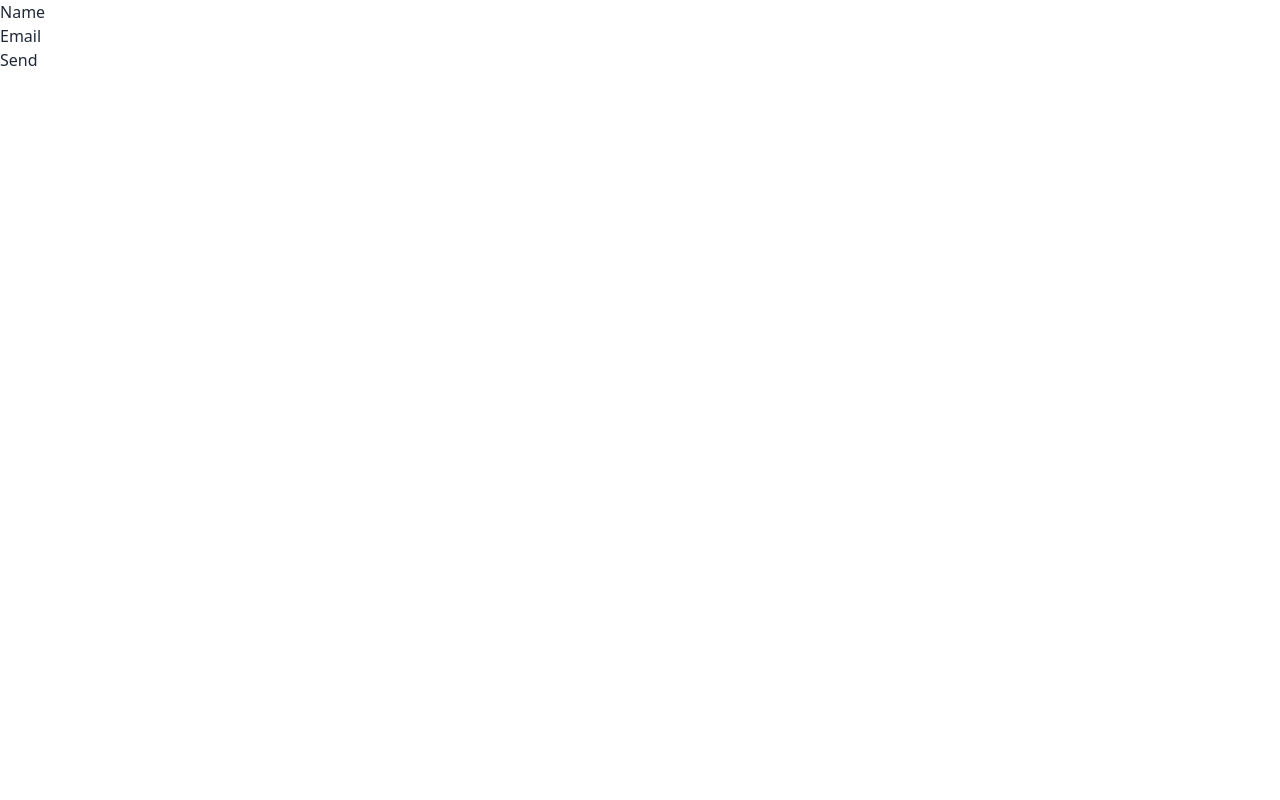
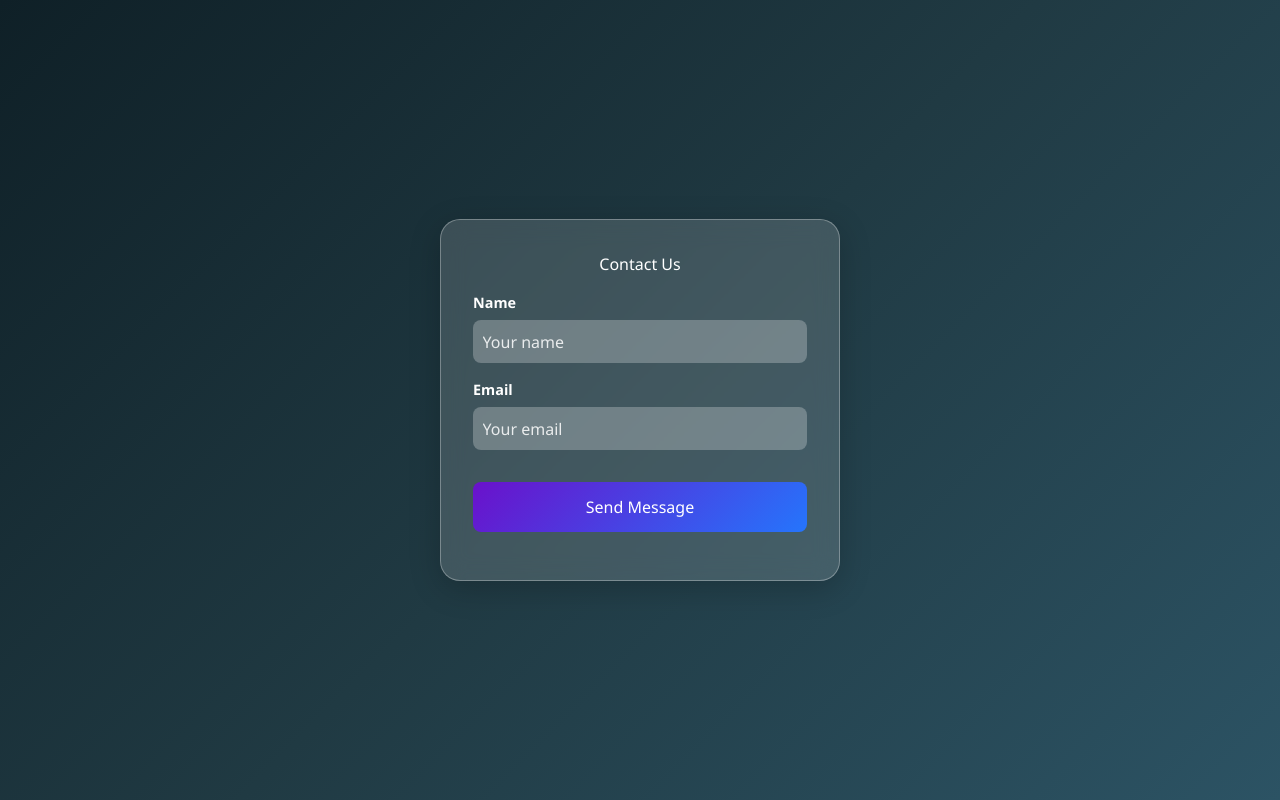
Before and after one commit to topatopa12/MyPortfolio, an Astro site: page /contact in a window 1280 px wide. Built offline with nearby package versions, Linux system fonts and the light colour scheme; Astro itself is replaced by a stand-in of ours.

Commit message:
glass form

```diff
--- a/src/pages/contact.astro
+++ b/src/pages/contact.astro
@@ -1,13 +1,98 @@
-<form name="contact" method="POST" data-netlify="true">
+<style>
+  body {
+    margin: 0;
+    min-height: 100vh;
+    display: flex;
+    align-items: center;
+    justify-content: center;
+    background: linear-gradient(135deg, #0f2027, #203a43, #2c5364);
+    font-family: 'Segoe UI', sans-serif;
+  }
+
+  .glass-form {
+    max-width: 400px;
+    width: 100%;
+    padding: 2rem;
+    background: rgba(255, 255, 255, 0.15);
+    border-radius: 20px;
+    backdrop-filter: blur(12px);
+    -webkit-backdrop-filter: blur(12px);
+    border: 1px solid rgba(255, 255, 255, 0.3);
+    box-shadow: 0 8px 32px rgba(0, 0, 0, 0.2);
+    color: white;
+  }
+
+  .glass-form h2 {
+    text-align: center;
+    margin-bottom: 1rem;
+  }
+
+  .glass-form p {
+    margin: 1rem 0;
+  }
+
+  .glass-form label {
+    display: block;
+    margin-bottom: 0.4rem;
+    font-weight: bold;
+    font-size: 0.9rem;
+  }
+
+  .glass-form input {
+    width: 100%;
+    padding: 0.6rem;
+    border-radius: 8px;
+    border: none;
+    outline: none;
+    background: rgba(255, 255, 255, 0.25);
+    color: #fff;
+    font-size: 1rem;
+  }
+
+  .glass-form input::placeholder {
+    color: rgba(255, 255, 255, 0.85);
+  }
+
+  .glass-form button {
+    width: 100%;
+    padding: 0.8rem;
+    margin-top: 1rem;
+    background: linear-gradient(135deg, #6a11cb, #2575fc);
+    color: white;
+    font-size: 1rem;
+    border: none;
+    border-radius: 8px;
+    cursor: pointer;
+    transition: transform 0.2s ease, background 0.3s ease;
+  }
+
+  .glass-form button:hover {
+    transform: scale(1.05);
+    background: linear-gradient(135deg, #2575fc, #6a11cb);
+  }
+</style>
+
+<form
+  name="contact"
+  method="POST"
+  data-netlify="true"
+  class="glass-form"
+>
   <input type="hidden" name="form-name" value="contact" />
 
+  <h2>Contact Us</h2>
+
   <p>
-    <label>Name <input type="text" name="name" /></label>
+    <label for="name">Name</label>
+    <input id="name" type="text" name="name" placeholder="Your name" required />
   </p>
+
   <p>
-    <label>Email <input type="email" name="email" /></label>
+    <label for="email">Email</label>
+    <input id="email" type="email" name="email" placeholder="Your email" required />
   </p>
+
   <p>
-    <button type="submit">Send</button>
+    <button type="submit">Send Message</button>
   </p>
 </form>
```
